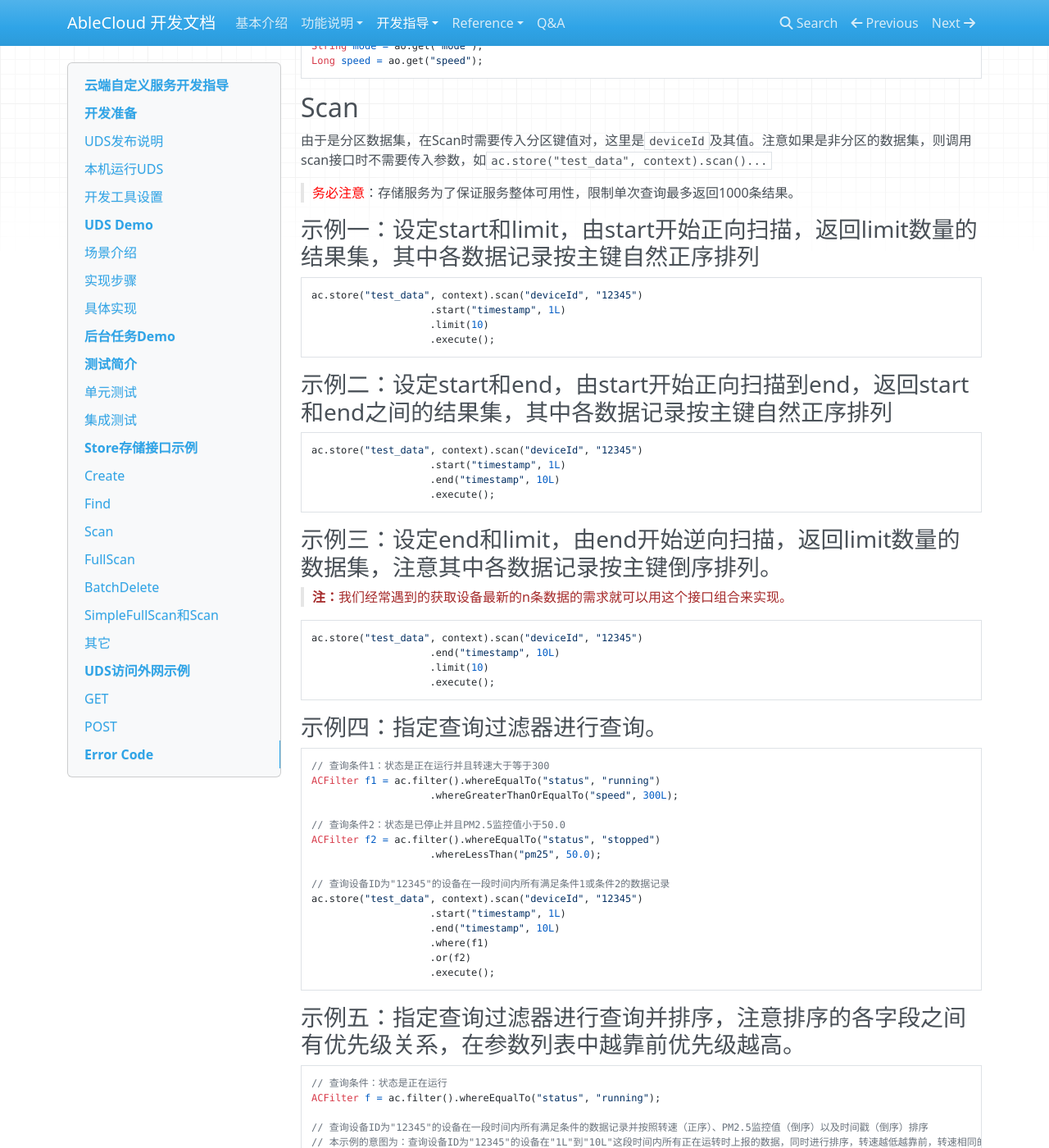
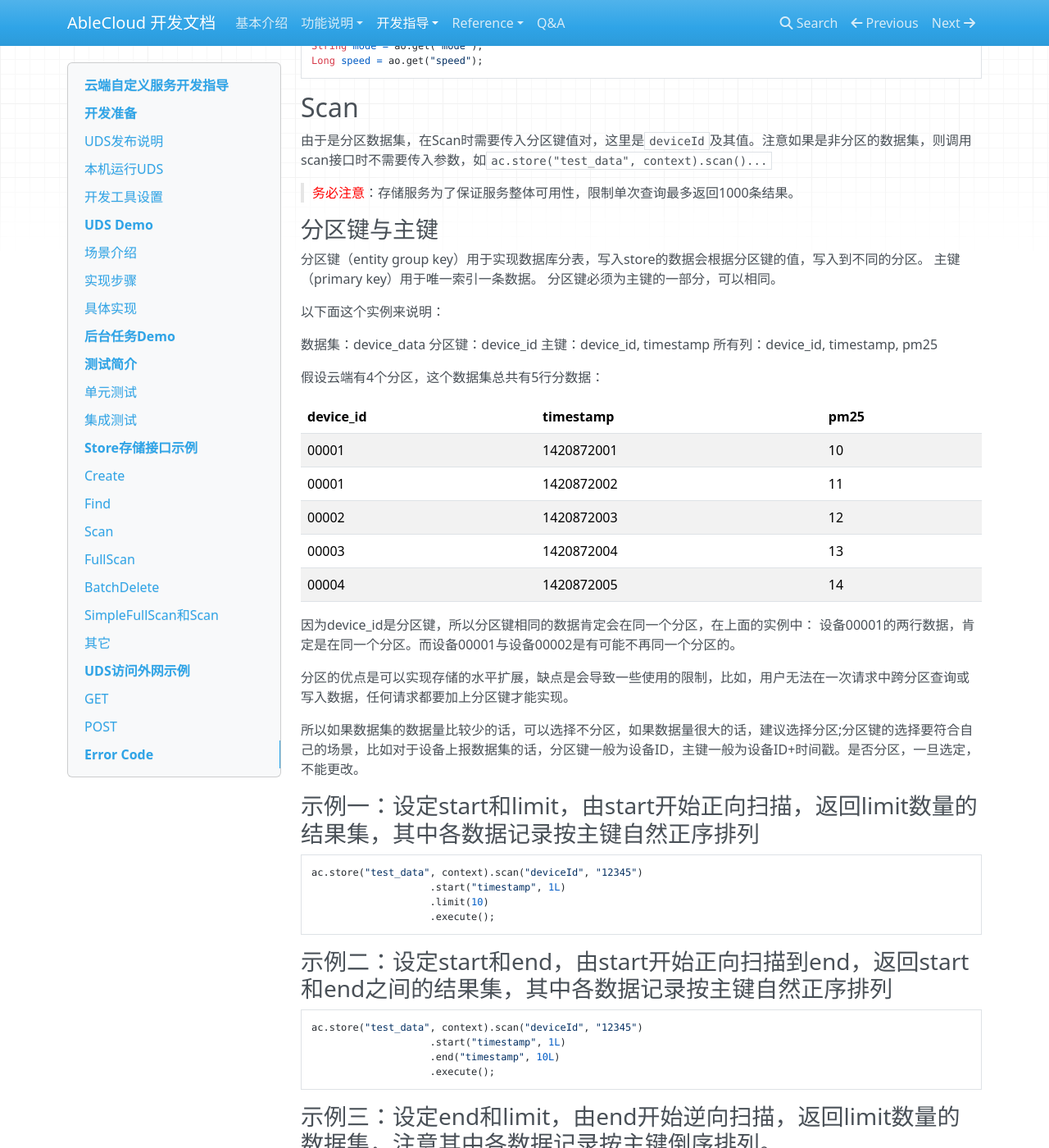
Before and after one commit to JessonW/rd_docs, an MkDocs documentation site: the page built from docs/develop_guide/cloud.md, in a window 1280 px wide and 1400 px high, scrolled down 30166 px. Shown: the whole window at 82% size. Built offline with MkDocs 1.6.1, drawn with Linux system fonts in a browser that asks for light colours; nearby versions of some CDN libraries; old or Windows-style settings are respelled for this version of MkDocs.

Commit message:
add primarykey/entitygroupkey descripion; add more store scan useing descriotipn

````diff
--- a/docs/develop_guide/cloud.md
+++ b/docs/develop_guide/cloud.md
@@ -1094,6 +1094,36 @@ Long speed = ao.get("speed");
 由于是分区数据集，在Scan时需要传入分区键值对，这里是`deviceId`及其值。注意如果是非分区的数据集，则调用scan接口时不需要传入参数，如`ac.store("test_data", context).scan()...`
 ><font color=red>务必注意</font>：存储服务为了保证服务整体可用性，限制单次查询最多返回1000条结果。
 
+###分区键与主键
+
+分区键（entity group key）用于实现数据库分表，写入store的数据会根据分区键的值，写入到不同的分区。
+主键（primary key）用于唯一索引一条数据。
+分区键必须为主键的一部分，可以相同。
+
+以下面这个实例来说明：
+
+数据集：device_data
+分区键：device_id
+主键：device_id, timestamp
+所有列：device_id, timestamp, pm25
+
+假设云端有4个分区，这个数据集总共有5行分数据：
+
+|device_id|timestamp|pm25|
+|---------|---------|----|
+|00001|1420872001|10|
+|00001|1420872002|11|
+|00002|1420872003|12|
+|00003|1420872004|13|
+|00004|1420872005|14|
+
+因为device_id是分区键，所以分区键相同的数据肯定会在同一个分区，在上面的实例中：
+设备00001的两行数据，肯定是在同一个分区。而设备00001与设备00002是有可能不再同一个分区的。
+
+分区的优点是可以实现存储的水平扩展，缺点是会导致一些使用的限制，比如，用户无法在一次请求中跨分区查询或写入数据，任何请求都要加上分区键才能实现。
+
+所以如果数据集的数据量比较少的话，可以选择不分区，如果数据量很大的话，建议选择分区;分区键的选择要符合自己的场景，比如对于设备上报数据集的话，分区键一般为设备ID，主键一般为设备ID+时间戳。是否分区，一旦选定，不能更改。
+
 ###示例一：设定start和limit，由start开始正向扫描，返回limit数量的结果集，其中各数据记录按主键自然正序排列
 ```java
 ac.store("test_data", context).scan("deviceId", "12345")
````
Also changed, not shown: docs/reference/cloud.md (+5 -1 lines).
